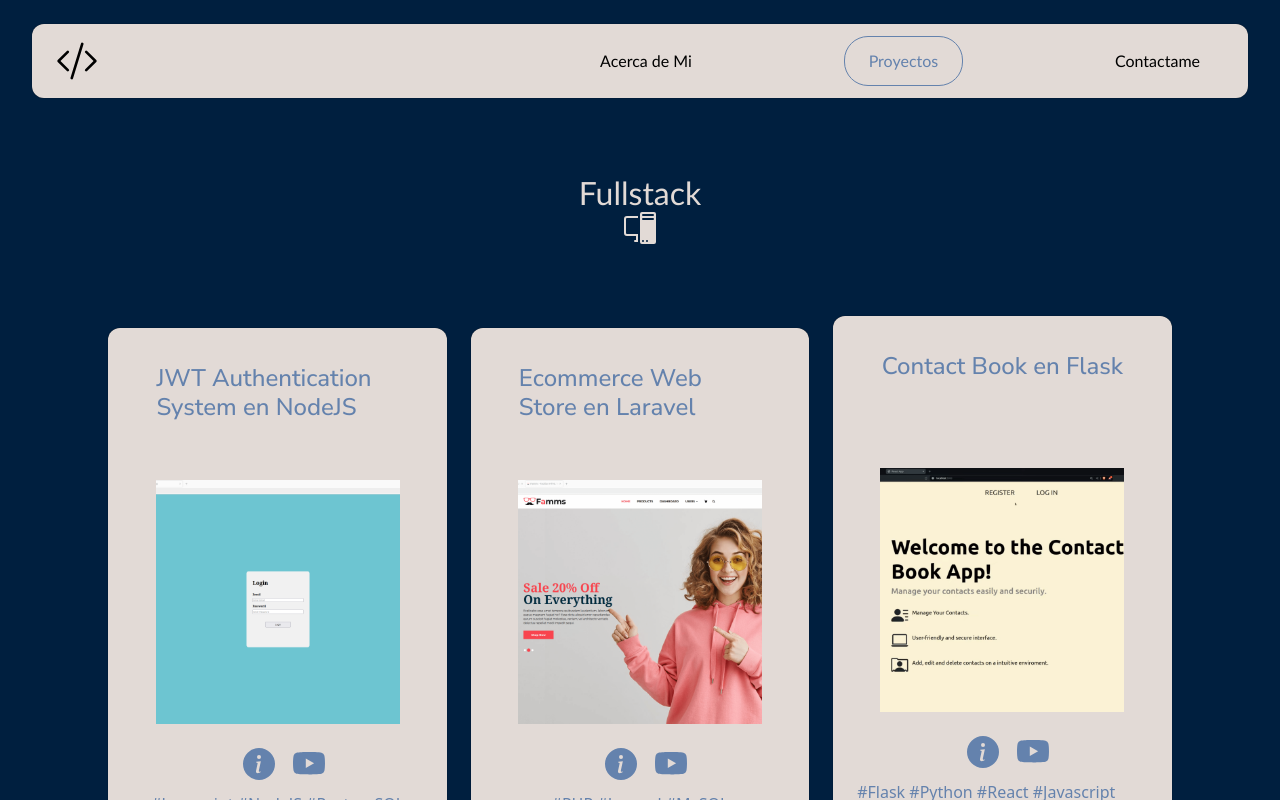
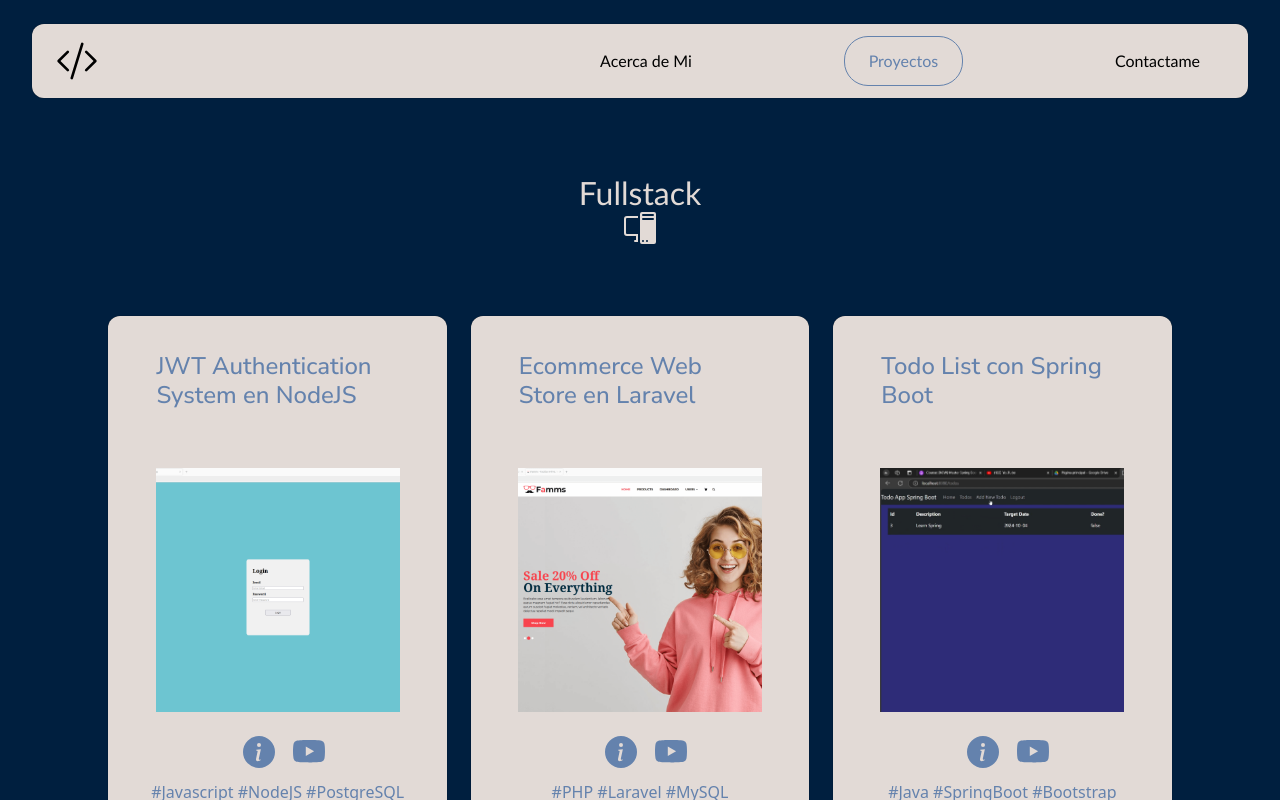
Before and after one commit to valium69mg/carlos_portfolio, a React (Create React App) app: page /work in a window 1280 px wide. Shown: the top 800 px of the page. Built offline with nearby package versions, Linux system fonts and the light colour scheme.

Commit message:
Add todo list from java

```diff
--- a/src/Projects.jsx
+++ b/src/Projects.jsx
@@ -16,6 +16,7 @@ import pythonCourseImg from "./images/courses/python-course.png";
 import phpCourseImg from "./images/courses/php-course.png";
 import javaCourseImg from "./images/courses/java-course.png";
 import dataCourseImg from "./images/courses/data-course.png";
+import todoListJavaImg from "./images/todolistjava.png";
 // USE STATE
 import Loader from "./Loader";
 import { useState,useEffect } from "react";
@@ -78,6 +79,13 @@ let projectsBack = [
         "Tags": "#PHP #Laravel #MySQL",
         "Img": webstoreImg,
         "Link":"https://www.youtube.com/watch?v=kJQp_rHdbmo",
+    },
+    {
+        "Title": "Todo List con Spring Boot",
+        "Description": "Con Bootstrap para front end y spring boot se llego a la solucion para implementar una Todo List App, con login de usuarios, y todas las operaiciones CRUD para creacion de tareas. ",
+        "Tags": "#Java #SpringBoot #Bootstrap",
+        "Img": todoListJavaImg,
+        "Link":"https://www.youtube.com/watch?v=iFenLo0vXjU",
     },
     {
         "Title": "Contact Book en Flask",
```
Also changed, not shown: src/images/todolistjava.png (added).
